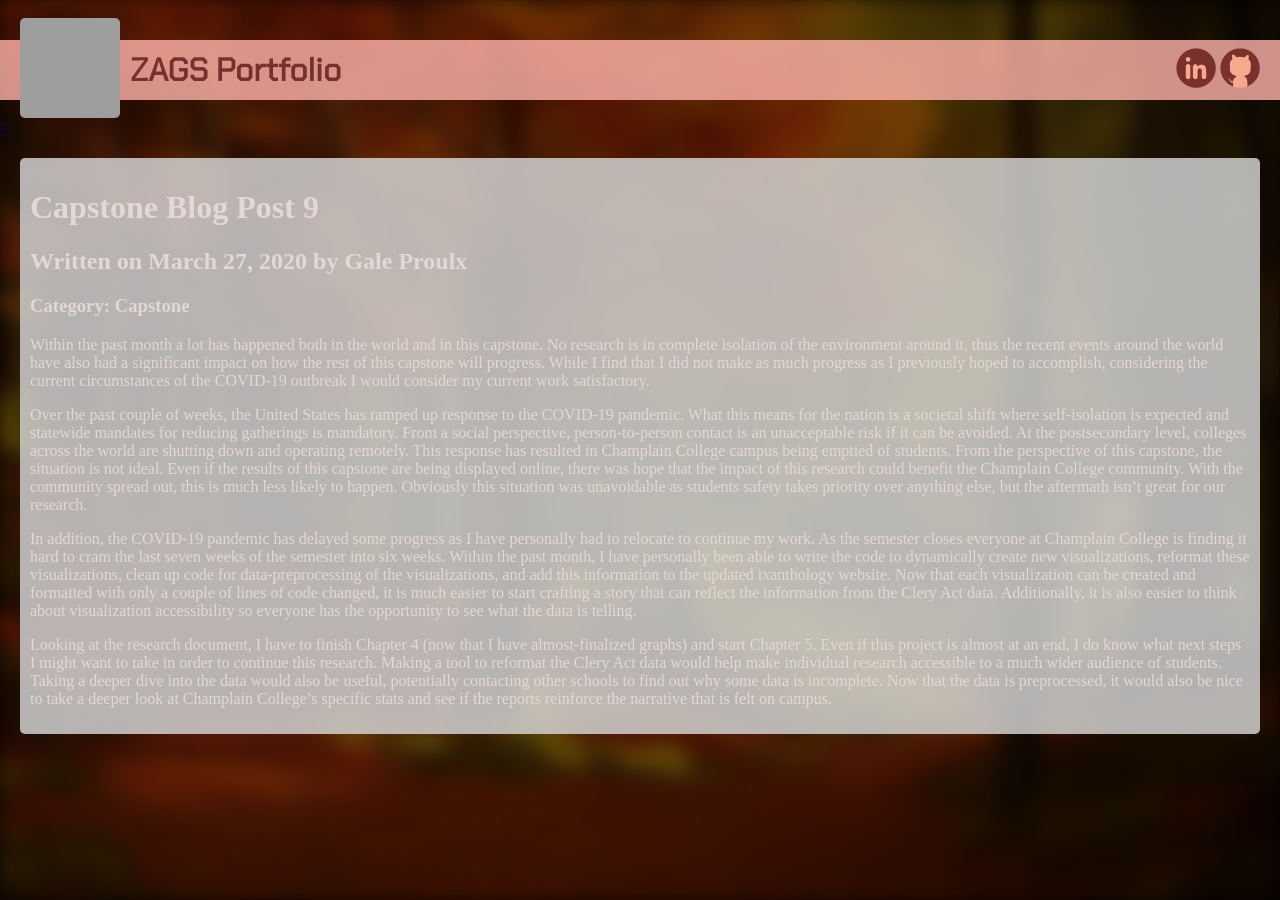
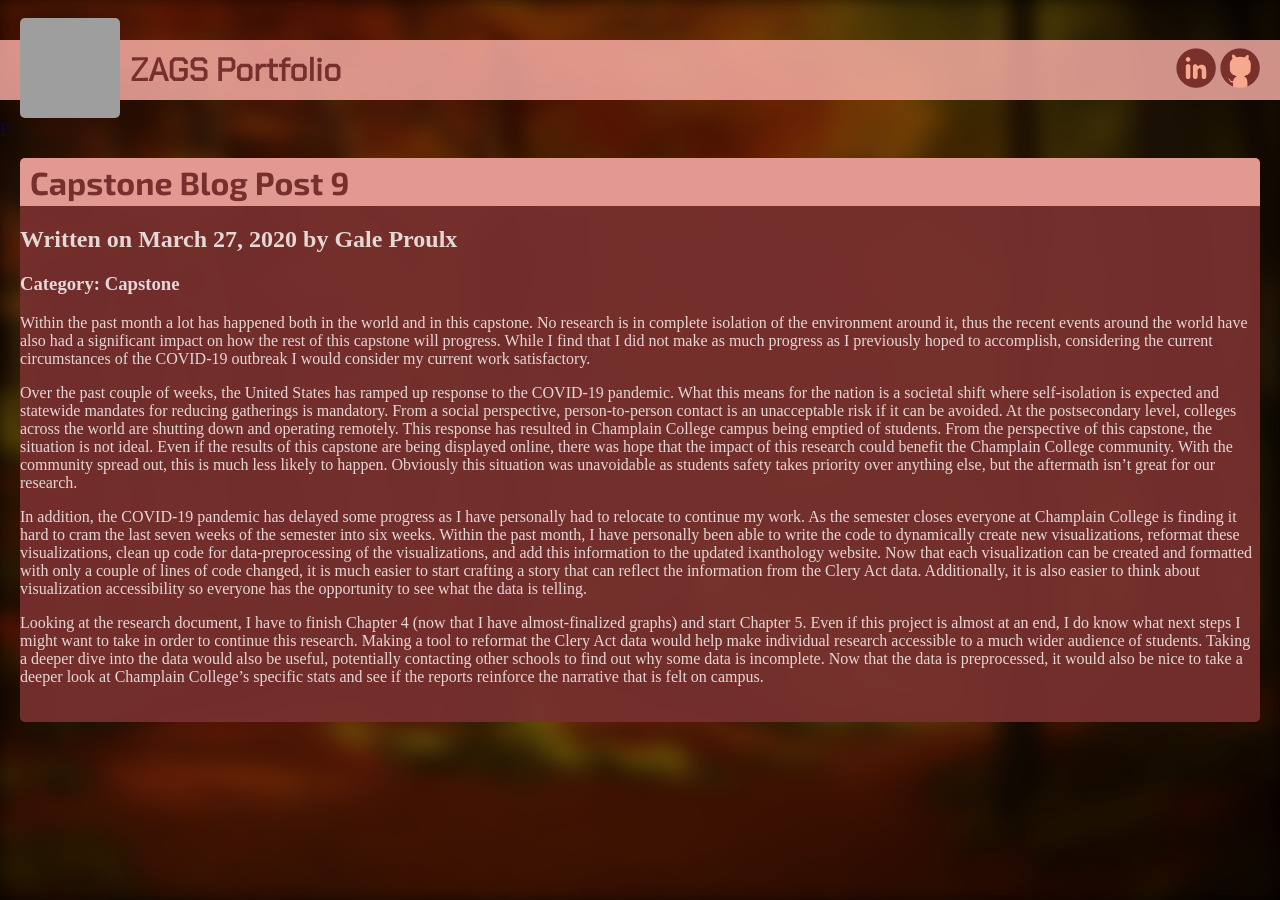
Before and after one commit to Pinemark-Gale/Pinemark-Gale.github.io, a Jekyll site: the page built from _posts/Capstone/2020-03-27-Capstone-Blog-Post-9.md, in a window 1280 px wide. Built offline with Jekyll 4.4.1, drawn with Linux system fonts in a browser that asks for light colours; grey boxes are pictures that could not be loaded.

Commit message:
Post preview functionality added! - Changed index.md to index.html. - Post previews added to index.html. - Styling added to post previews. - Added page layout.

```diff
--- a/_layouts/post.html
+++ b/_layouts/post.html
@@ -4,7 +4,7 @@
 
 <h1 class="page-header">{{ page.title }}</h1>
 
-<article class="post-preview">
+<article class="post">
 
   <h2 class="title"><a>Written on {{ page.date | date: "%B %e, %Y" }} by {{ page.author }}</a></h2>
   <h3 class="subtitle">Category:
--- a/_sass/_variables.scss
+++ b/_sass/_variables.scss
@@ -4,10 +4,11 @@
 /*** Main application colors. ***/
 $pink: #ffb5ac;
 $pinka: rgba(255, 181, 172, 0.8);
-$highlight-pink: #5d3f3d;
+$highlight-pink: #cd443c;
 $maroon: #77302e;
 $maroona: rgba(119, 48, 46, 0.95);
 $accent-gold:#5e4201;
+$white: #d4d4d4;
 $whitea: #d4d4d4d5;
 
 /*** Main application fonts. ***/
@@ -40,3 +41,8 @@
 $item-padding-small: 5px;
 $item-padding-medium: 10px;
 $item-padding-large: 20px;
+
+/*** Transition times. ***/
+$quick-transition: 0.25s;
+$normal-transition: 0.50s;
+$long-transition: 1.0s;
--- a/_sass/body-content.scss
+++ b/_sass/body-content.scss
@@ -24,11 +24,83 @@
 }
 
 .content {
-  background-color: $whitea;
+  background-color: $maroona;
   border-radius: $small-corner;
+  box-shadow: $box-shadow;
   color: $font-main;
-  padding: $item-padding-medium;
   margin: $item-margin-large;
   position: relative;
+  padding-bottom: $item-padding-large;
   z-index: 10;
+
+  .page-header {
+    background-color: $pinka;
+    border-top-left-radius: $small-corner;
+    border-top-right-radius: $small-corner;
+    color: $maroon;
+    font-family: "Exo 2";
+    margin: 0px;
+    padding: $item-padding-small;
+    padding-left: $item-padding-medium;
+    padding-right: $item-padding-medium;
+  }
+
+  .post-preview {
+    border-left: $pinka 5px solid;
+    margin: $item-margin-large;
+    padding: $item-padding-medium;
+    padding-top: $item-padding-small;
+    padding-bottom: $item-padding-small;
+
+    .title {
+      margin: 0px;
+
+      a {
+        color: $white;
+        text-decoration: none;
+        font-family: "Exo 2";
+        font-weight: 250;
+        margin: 0px;
+        transition: $normal-transition;
+      }
+
+      a:hover {
+        color: $highlight-pink;
+        margin-left: 2px;
+        transition: $normal-transition;
+      }
+    }
+
+    .horizontal-body {
+      font-family: "ChakraPetch";
+    }
+
+    .post-footer {
+      display: flex;
+      justify-content: space-between;
+
+      a {
+        border: 1px solid $pinka;
+        border-radius: $small-corner;
+        color: $white;
+        padding: $item-padding-small;
+        text-decoration: none;
+        font-family: "ChakraPetch";
+        transition: $normal-transition;
+      }
+
+      a:hover {
+        border: 1px solid $highlight-pink;
+        border-radius: $large-corner;
+        color: $highlight-pink;
+        transition: $normal-transition;
+      }
+
+      .category-container {
+        display: flex;
+        justify-content: flex-start;
+      }
+    }
+  }
+
 }
--- a/index.markdown
+++ /dev/null
@@ -1,6 +0,0 @@
----
-# Feel free to add content and custom Front Matter to this file.
-# To modify the layout, see https://jekyllrb.com/docs/themes/#overriding-theme-defaults
-
-layout: default
----
```
Also changed, not shown: _layouts/page.html (added, +10 -0 lines), index.html (added, +29 -0 lines).
